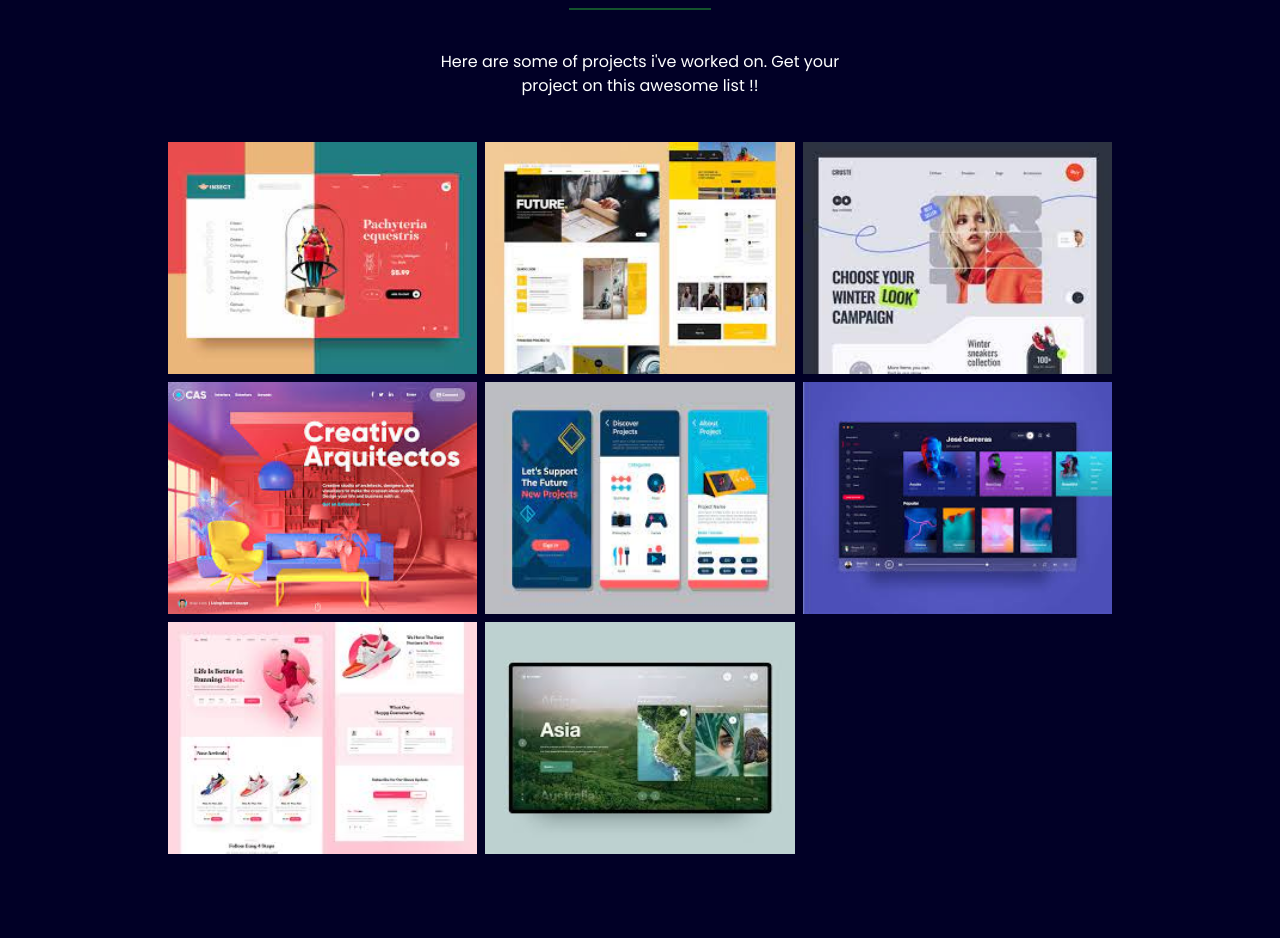
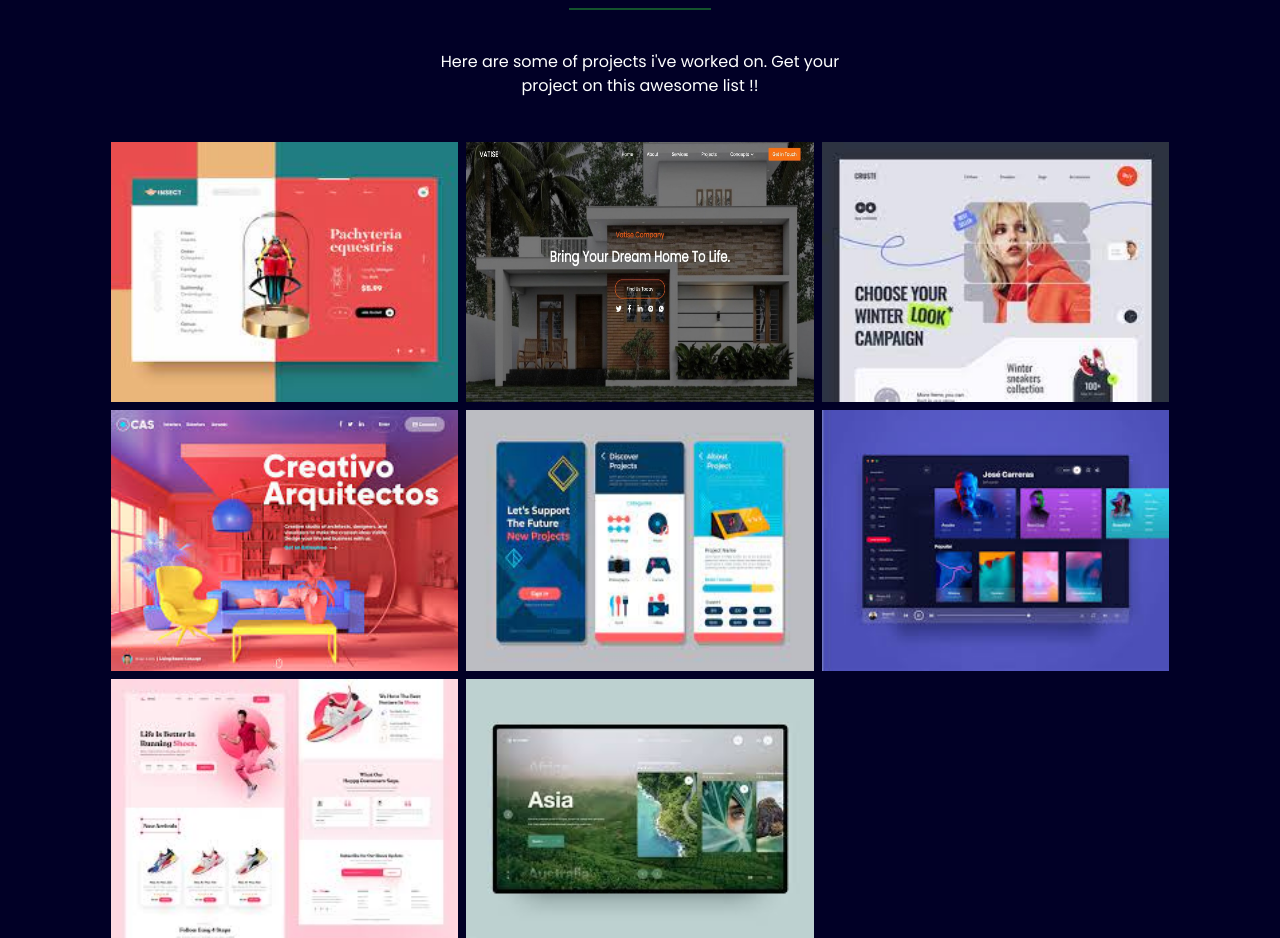
Before and after one commit to asino-nelson/PersonalWebsite, a React (Vite) app: page / in a window 1280 px wide. Shown: the part 1840-2778 px from the top of the page. Built offline with nearby package versions, Linux system fonts and the light colour scheme.

Commit message:
project update

```diff
--- a/src/scenes/Projects.jsx
+++ b/src/scenes/Projects.jsx
@@ -86,7 +86,7 @@
             subtitle="This is a recipe mobile application"
           />
           <Project
-            title="Vatise Enterprise"
+            title="Vatise Enterprises"
             subtitle="This is an architecture web application"
           />
           <Project
```
Also changed, not shown: public/image/vatise-enterprise.jpg (deleted), public/image/vatise-enterprises.jpg (added).
